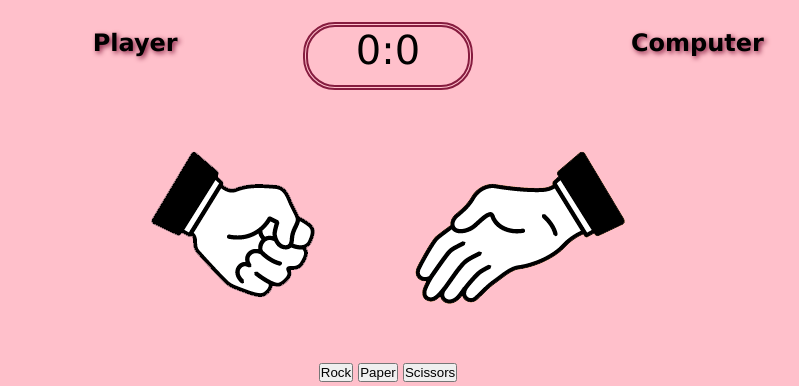
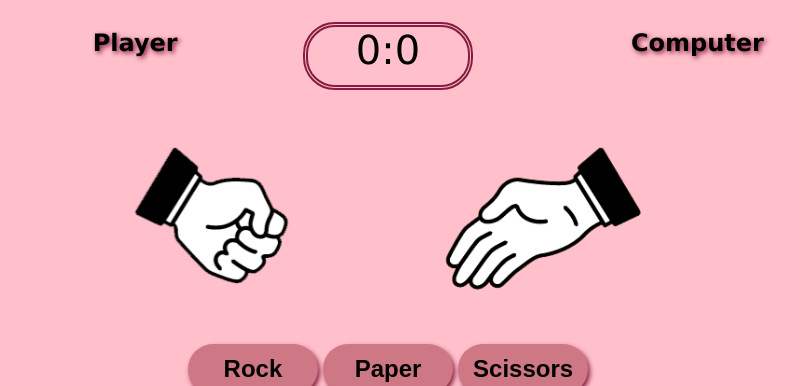
Before and after one commit to DesislavaNaydenova/RPS_Game.01, a plain HTML site: page index.html in a window 1280 px wide. Shown: the part 128-514 px from the top of the page, without its empty margins (252-1051 px from the left). Drawn offline with Linux system fonts and the light colour scheme.

Commit message:
Add style to the buttons

```diff
--- a/assets/css/style.css
+++ b/assets/css/style.css
@@ -64,17 +64,38 @@ h1 {
     cursor: pointer;
     background: none;
     border: none;
+
 }
-.choice{
+#player,
+#computer{
     display: inline-block;
-    height: 9rem;
-    width: 6rem;
-    margin:auto 4.5rem ;
+    margin:auto 2rem ;
     position: relative;
+    height: 250px;
 }
 #player{
     transform: rotateY(180deg);
 }
+.choice-buttons{
+    border: none;
+    display: contents;
+}
+.button{
+    width: 130px;
+    height: 50px;
+    background-color: rgb(206, 119, 133);
+    font-size: 1.5rem;
+    border: none;
+    border-radius:2rem;
+    font-weight: 600;
+    box-shadow: 2px 3px 5px rgb(134, 28, 63);
+    cursor: pointer;
+}
+.button:hover{
+    box-shadow: 3px 4px 5px rgb(102, 13, 43);
+    background-color: rgb(191, 71, 91);
+}
+
 
 
 
--- a/index.html
+++ b/index.html
@@ -23,10 +23,10 @@
         <img  src="assets/images/rock.png" alt="Image of a hand doing the Rock sign" id="player">
         <img src="assets/images/paper.png" alt="Image of a hand doing the Paper sign" id="computer">
     </section>
-    <section>
-        <button id="rock">Rock</button>
-        <button id="paper">Paper</button>
-        <button id="scissors">Scissors</button>
+    <section class="choice-buttons">
+        <button class="button" id="rock">Rock</button>
+        <button class="button" id="paper">Paper</button>
+        <button class="button" id="scissors">Scissors</button>
     </section>
 
     <section class="result">
```
